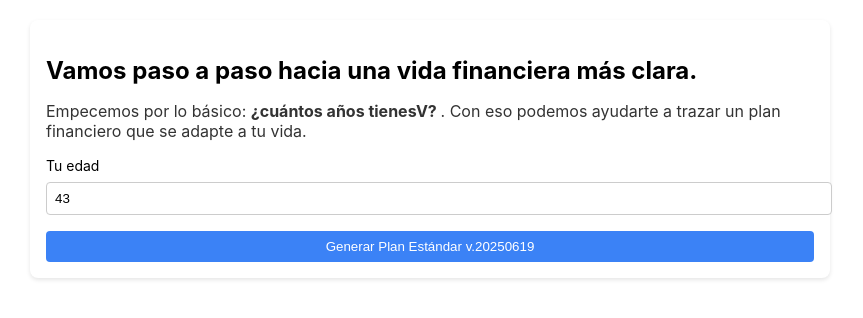
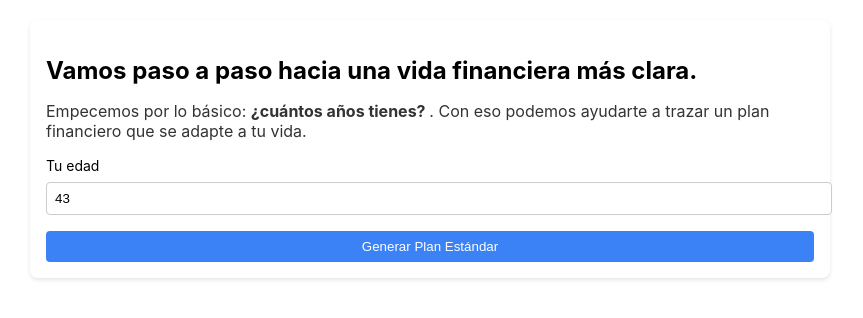
Before and after one commit to Natenun/retirement-calculator, a React (Create React App) app: page / in a window 1280 px wide. Shown: the top 318 px of the page, without its empty margins (210-1073 px from the left). Built offline with nearby package versions, Linux system fonts and the light colour scheme.

Commit message:
Actualización de lógica y mensajes del plan de retiro

```diff
--- a/src/RetirementPlanCalculator.js
+++ b/src/RetirementPlanCalculator.js
@@ -296,7 +296,7 @@ const RetirementPlanCalculator = () => {
         {error && <p style={{ color: "red" }}>{error}</p>}
         <div style={{ marginBottom: "16px" }}>
           <p style={{ fontSize: "16px", color: "#333" }}>
-            Empecemos por lo básico: <strong>¿cuántos años tienesV? </strong>.
+            Empecemos por lo básico: <strong>¿cuántos años tienes? </strong>.
             Con eso podemos ayudarte a trazar un plan financiero que se adapte a tu vida.
           </p>
         </div>
@@ -313,7 +313,7 @@ const RetirementPlanCalculator = () => {
           onClick={() => calculatePlan(false)}
           style={{ width: "100%", marginTop: "16px", background: "#3b82f6", color: "white", padding: "8px", borderRadius: "4px", border: "none", cursor: "pointer" }}
         >
-          Generar Plan Estándar v.20250619
+          Generar Plan Estándar
         </button>
       </div>
 
```
